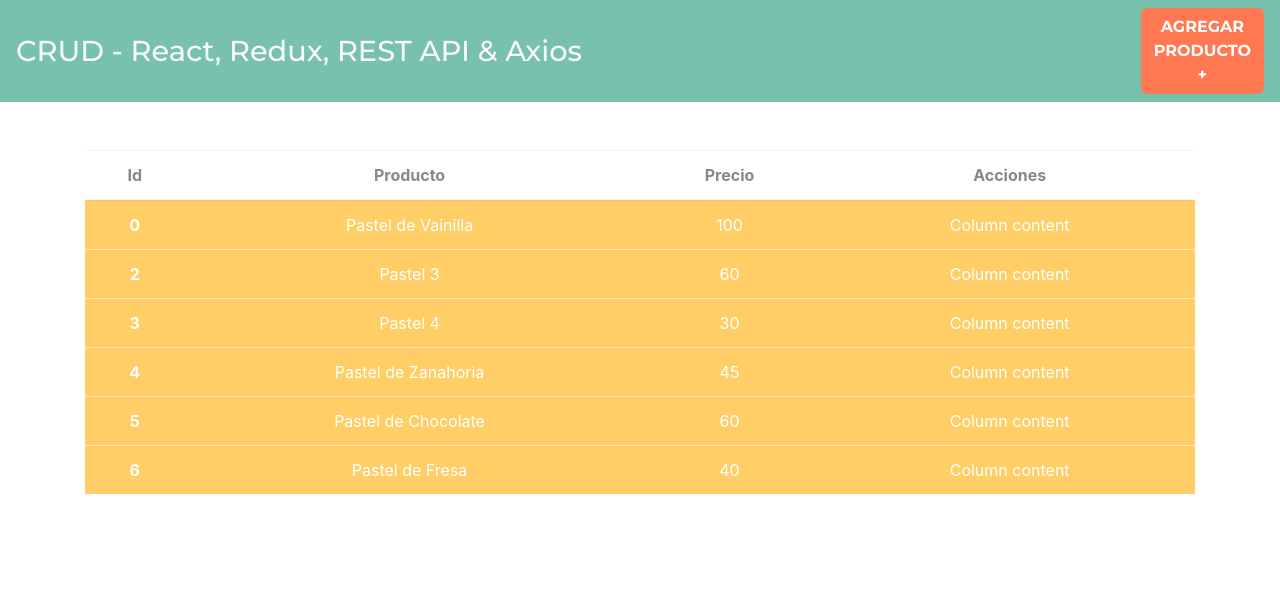
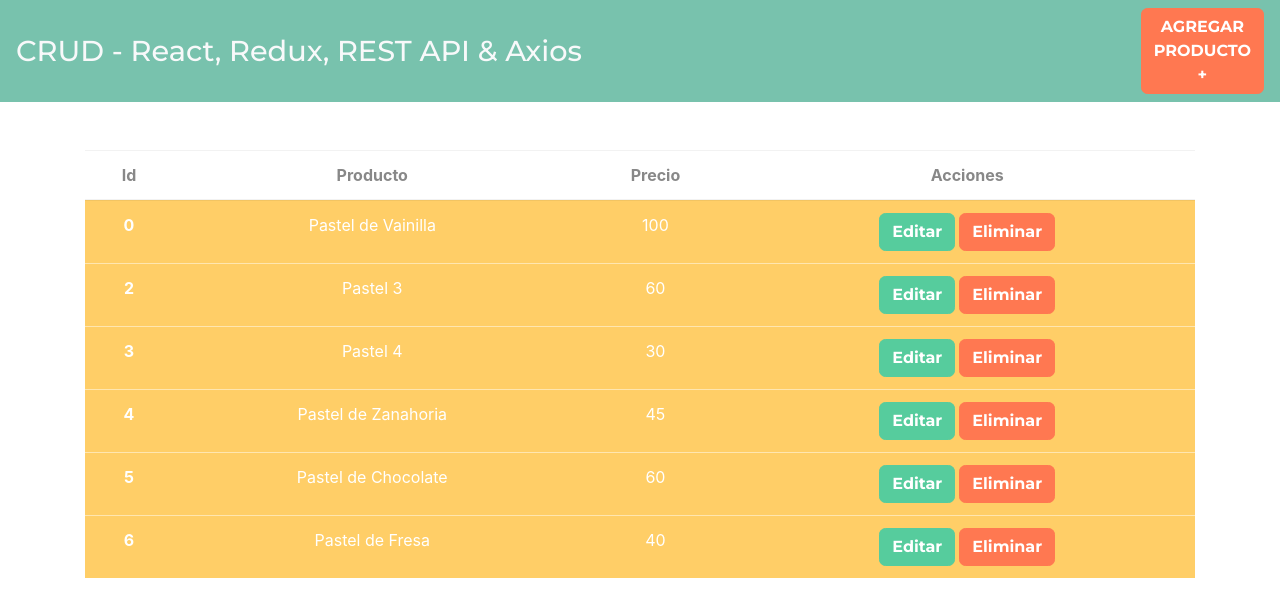
Before and after one commit to JoniAguero/crud-app-react2, a React (Create React App) app: page / in a window 1280 px wide. Shown: the top 616 px of the page. Built offline with nearby package versions, Linux system fonts and the light colour scheme; data requests are answered from the project's data file.

Commit message:
Actions buttons

```diff
--- a/src/components/Producto.js
+++ b/src/components/Producto.js
@@ -8,7 +8,10 @@ export class Producto extends Component {
         <th scope="row">{id}</th>
         <td>{nombre}</td>
         <td>{precio}</td>
-        <td>Column content</td>
+        <td>
+          <button type="button" class="btn btn-success mr-1">Editar</button>
+          <button type="button" class="btn btn-danger">Eliminar</button>
+        </td>
       </tr>
     )
   }
```
